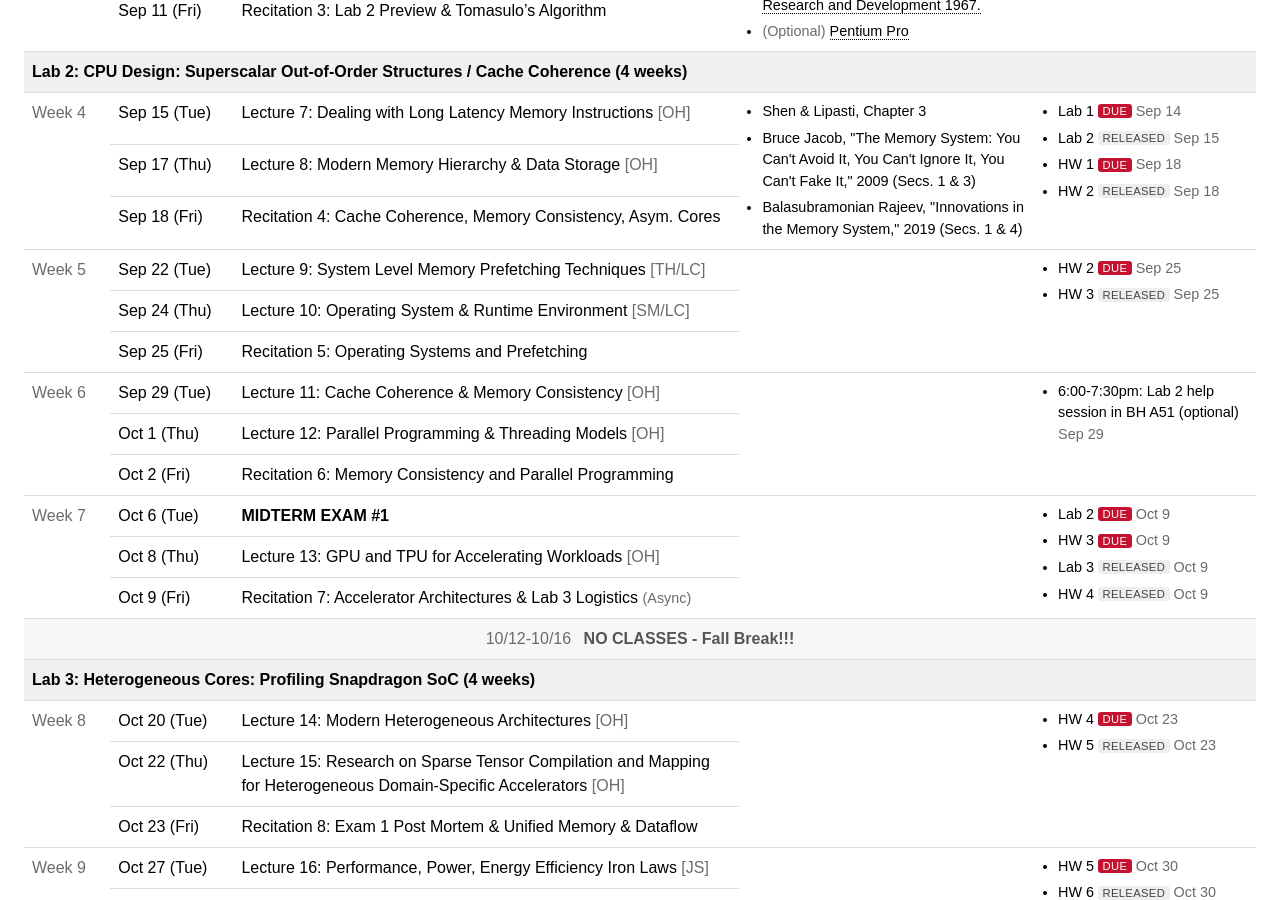
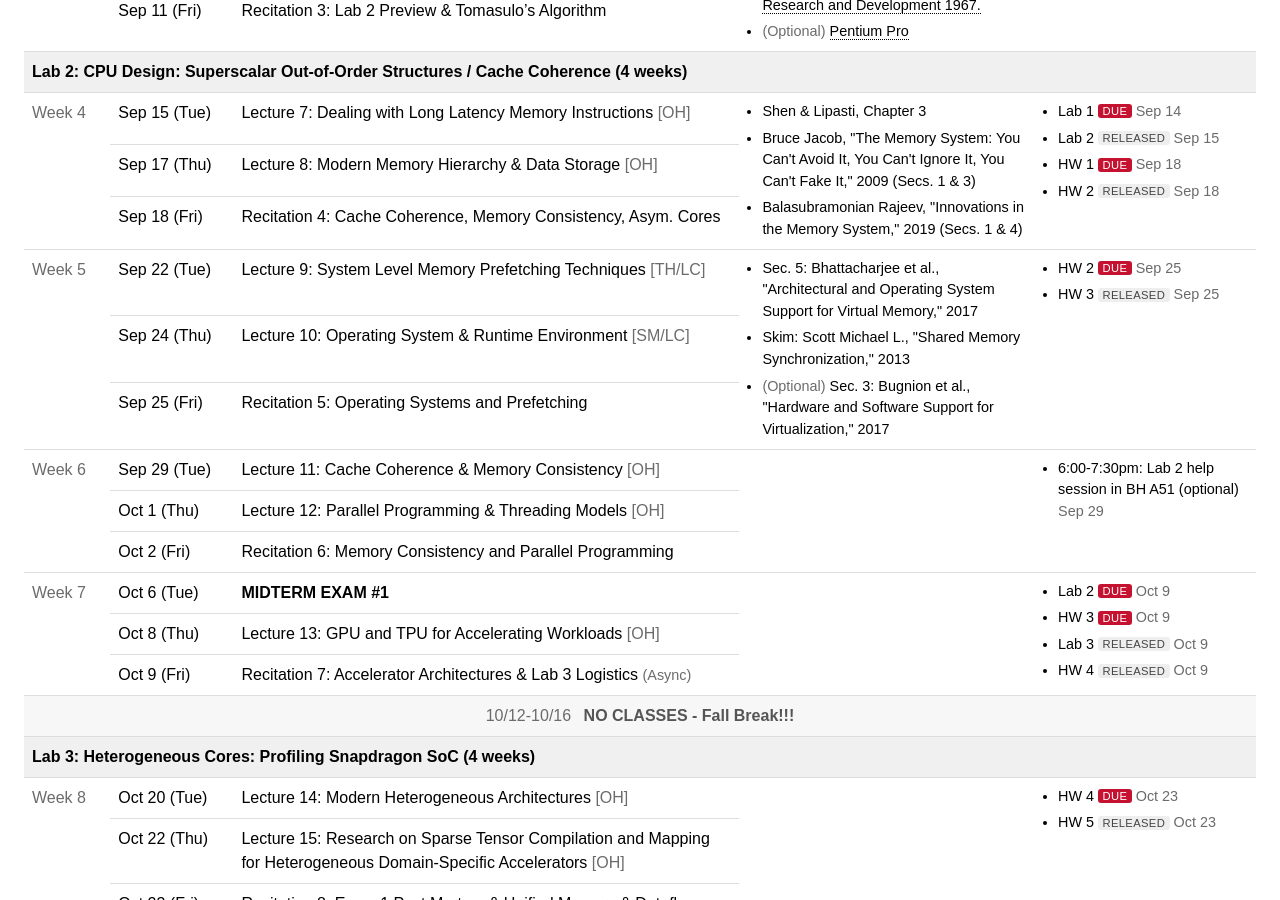
Before and after one commit to cmu-ece18740/cmu-ece18740.github.io, a Jekyll site: the page built from index.html, in a window 1280 px wide and 900 px high, scrolled down 1440 px. Built offline with Jekyll 4.4.1, drawn with Linux system fonts in a browser that asks for light colours.

Commit message:
add wk5 readings

```diff
--- a/_data/schedule.yml
+++ b/_data/schedule.yml
@@ -194,6 +194,11 @@ weeks:
         title: "Cache Coherence, Memory Consistency, Asym. Cores"
 
   - week: 5
+    readings:
+      - title: "Sec. 5: Bhattacharjee et al., \"Architectural and Operating System Support for Virtual Memory,\" 2017"
+      - title: "Skim: Scott Michael L., \"Shared Memory Synchronization,\" 2013"
+      - title: "Sec. 3: Bugnion et al., \"Hardware and Software Support for Virtualization,\" 2017"
+        optional: true
     assignments:
       - name: "HW 2"
         status: due
```
